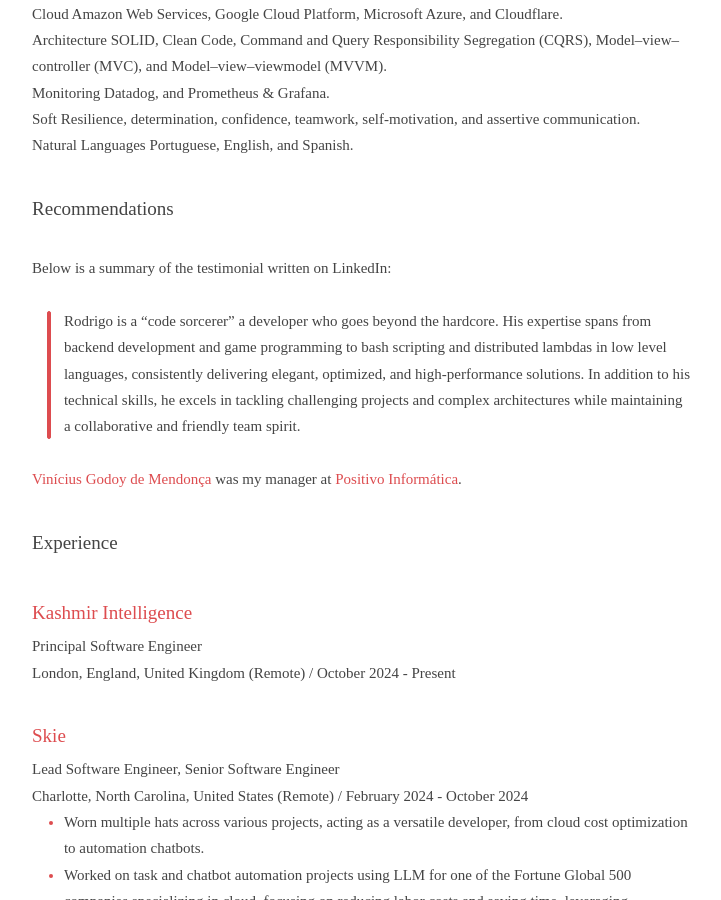
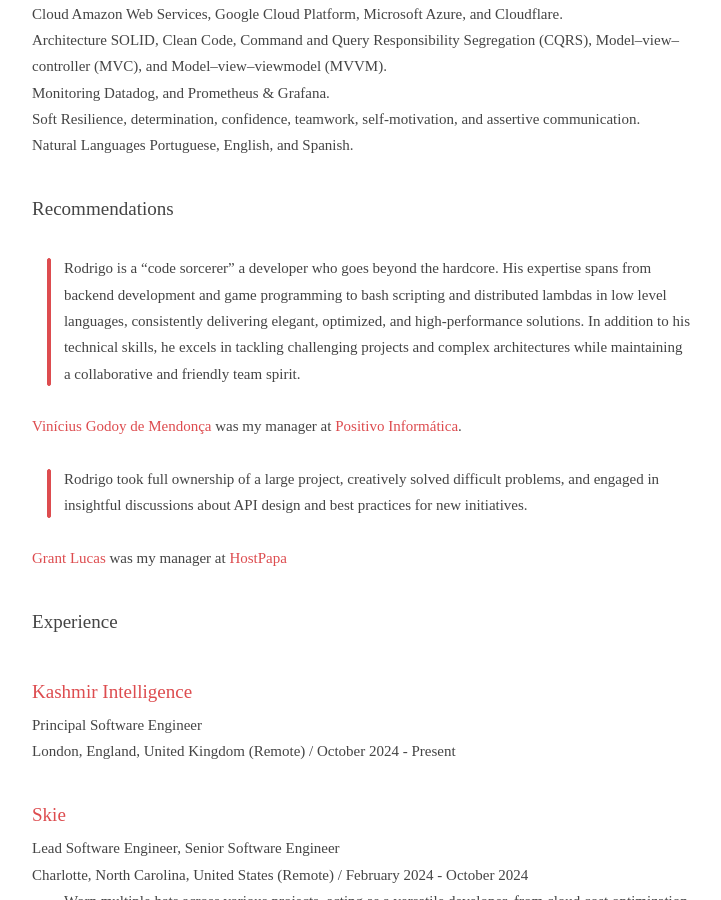
Before and after one commit to skhaz/rodrigo.delduca.org, a Jekyll site: the page resume.html, which Jekyll copies as it is, in a window 1280 px wide and 900 px high, scrolled down 772 px. Shown: the whole window, without its empty margins (278-999 px from the left). Built offline with Jekyll 4.4.1, drawn with Linux system fonts in a browser that asks for light colours.

Commit message:
Work in progress

```diff
--- a/resume.html
+++ b/resume.html
@@ -6,7 +6,7 @@
         <meta name="viewport" content="width=device-width, initial-scale=1">
         <meta name="bear-note-unique-identifier" content="FE192CAD-8749-45DA-9A61-E9F0B1BC1A59">
         <meta name="created" content="2024-07-25T18:20:55-0300">
-        <meta name="modified" content="2025-02-14T18:03:57-0300">
+        <meta name="modified" content="2025-02-14T18:40:45-0300">
         <meta name="tags" content="">
         <meta name="last device" content="Rodrigo’s MacBook Air">
 
@@ -143,11 +143,14 @@
 <b>Soft</b> Resilience, determination, confidence, teamwork, self-motivation, and assertive communication.<br>
 <b>Natural Languages</b> Portuguese, English, and Spanish.</p><br>
 <h3 id='Recommendations'>Recommendations</h3><br>
-<p>Below is a summary of the testimonial written on LinkedIn:</p><br>
 <blockquote>
 <p>Rodrigo is a “code sorcerer” a developer who goes beyond the hardcore. His expertise spans from backend development and game programming to bash scripting and distributed lambdas in low level languages, consistently delivering elegant, optimized, and high-performance solutions. In addition to his technical skills, he excels in tackling challenging projects and complex architectures while maintaining a collaborative and friendly team spirit.</p>
 </blockquote><br>
 <p><a href='https://www.linkedin.com/in/vinigodoy/'><i>Vinícius Godoy de Mendonça</i></a> was my manager at <a href='#positivo'>Positivo Informática</a>.</p><br>
+<blockquote>
+<p>Rodrigo took full ownership of a large project, creatively solved difficult problems, and engaged in insightful discussions about API design and best practices for new initiatives.</p>
+</blockquote><br>
+<p><a href='https://www.linkedin.com/in/grantlucas/'>Grant Lucas</a> was my manager at <a href='#hostpapa'>HostPapa</a></p><br>
 <h3 id='Experience'>Experience</h3><br>
 <h3 id='[Kashmir Intelligence](https://www.kashmirintelligence.com/)'><a href='https://www.kashmirintelligence.com/'>Kashmir Intelligence</a></h3><p><b>Principal Software Engineer</b><br>
 <i>London, England, United Kingdom (Remote) / October 2024 - Present</i></p><br>
```
